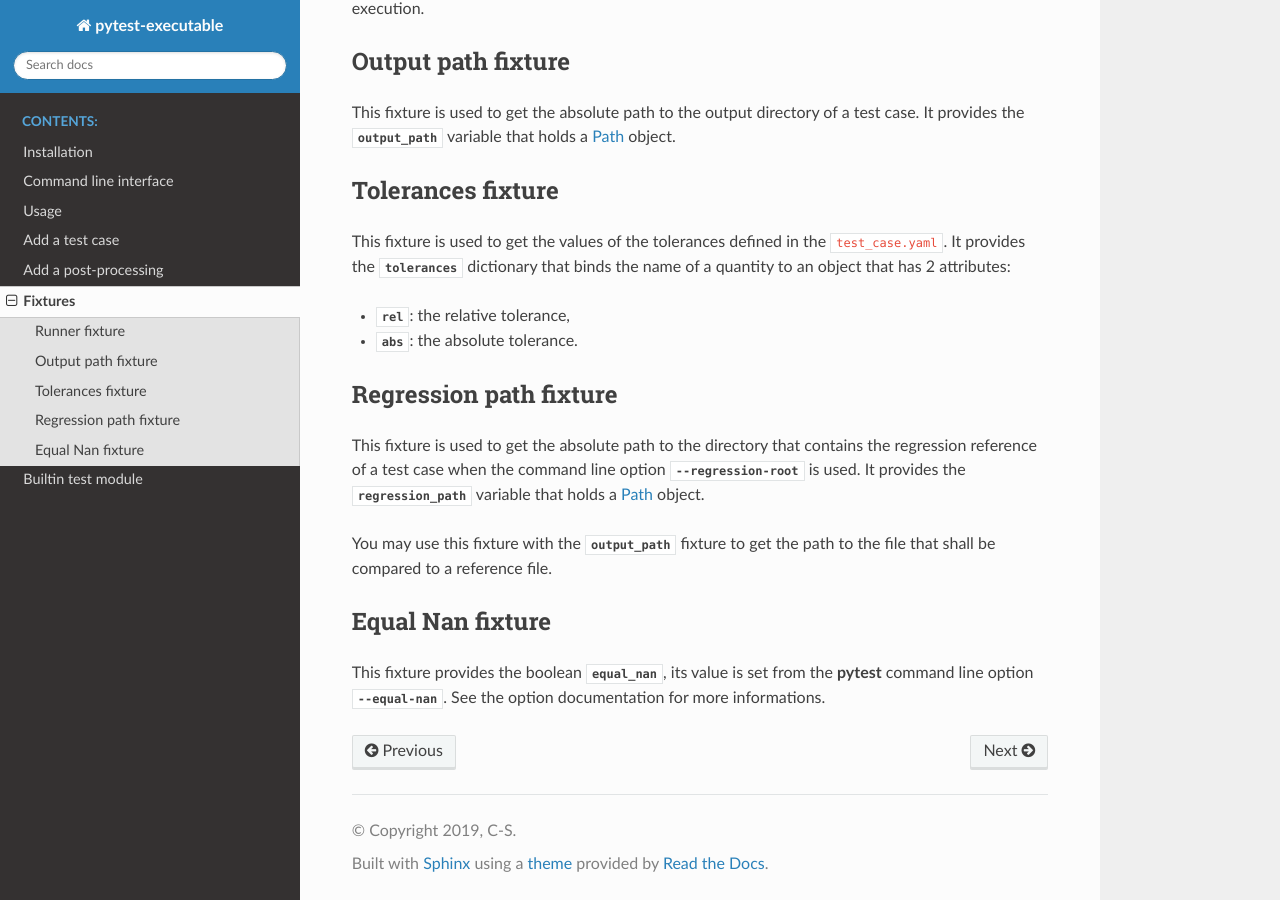
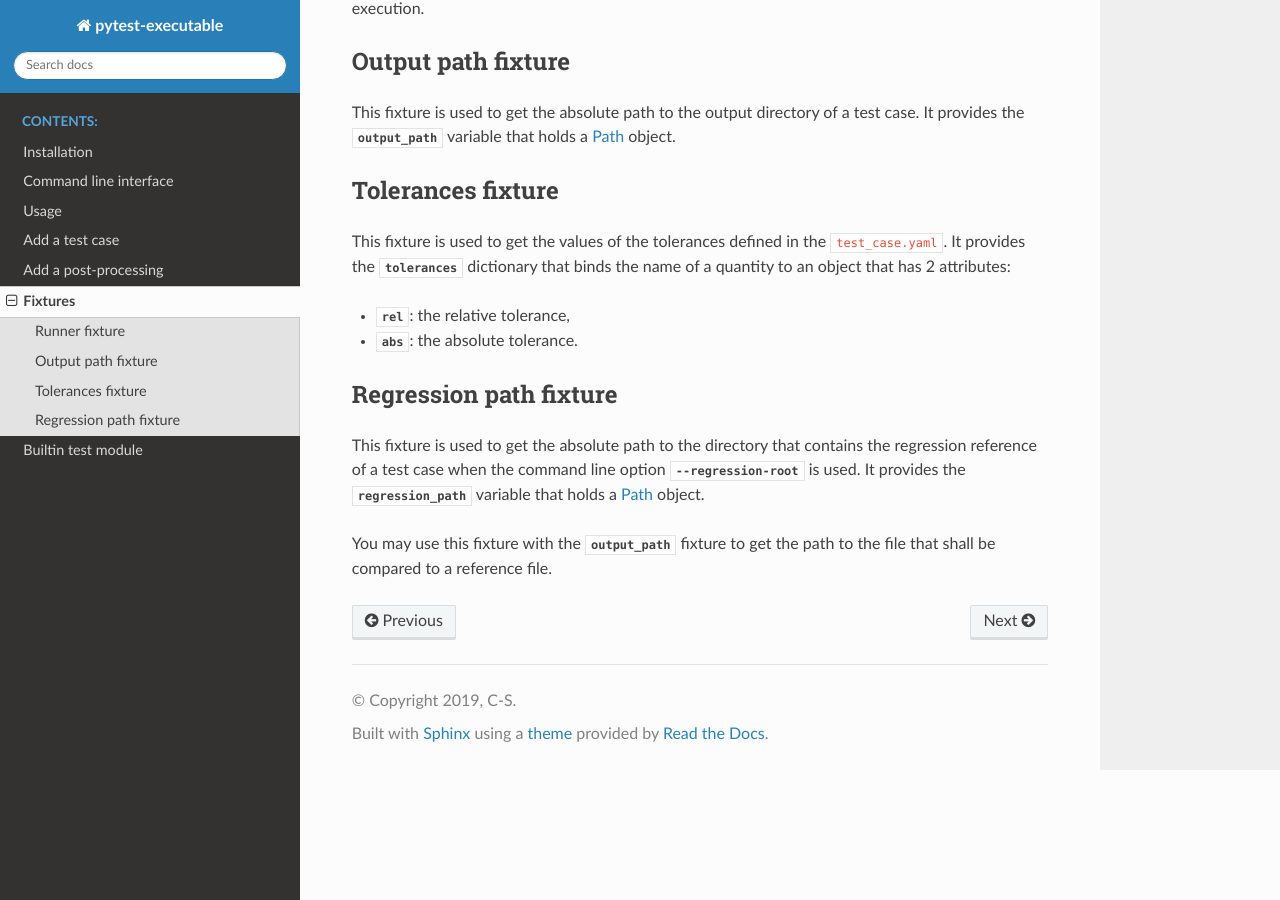
Before and after one commit to CS-SI/pytest-executable, a Sphinx documentation site: the page built from doc/fixtures.rst, in a window 1280 px wide and 900 px high, scrolled down 534 px. Built offline with Sphinx 7.4.7 and the Read the Docs theme 2.0.0, drawn with Linux system fonts in a browser that asks for light colours.

Commit message:
refactor: remove too specific equal_nan
Update changelog with missing backported info.

```diff
--- a/doc/cli.rst
+++ b/doc/cli.rst
@@ -68,12 +68,8 @@ Plugin options
    use PATH as the yaml file with the global default test settings instead of
    the built-in ones
 
-.. option:: --equal-nan
+.. option:: --report-generator PATH
 
-   consider nan values as equal when doing comparison with the references for
-   the built-in regression testing
-
-.. option:: --report-generator PATH
    use PATH as the script to generate the test report
 
    See the :file:`report-conf` directory for an example of such a script.
--- a/doc/fixtures.rst
+++ b/doc/fixtures.rst
@@ -77,11 +77,3 @@ variable that holds a `Path`_ object.
 
 You may use this fixture with the :py:data:`output_path` fixture to get the
 path to the file that shall be compared to a reference file.
-
-
-Equal Nan fixture
------------------
-
-This fixture provides the boolean :py:data:`equal_nan`, its value is set from
-the |pytest| command line option :option:`--equal-nan`. See the option
-documentation for more informations.
```
Also changed, not shown: CHANGELOG.rst (+15 -1 lines), 1 other file.
